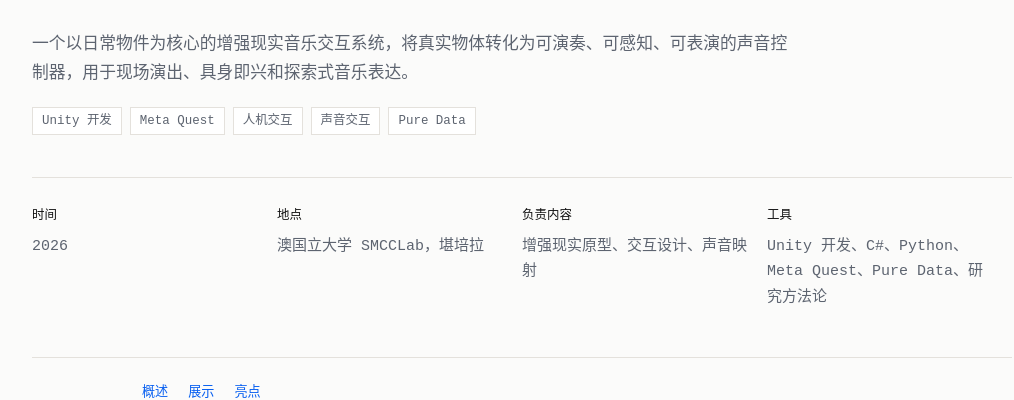
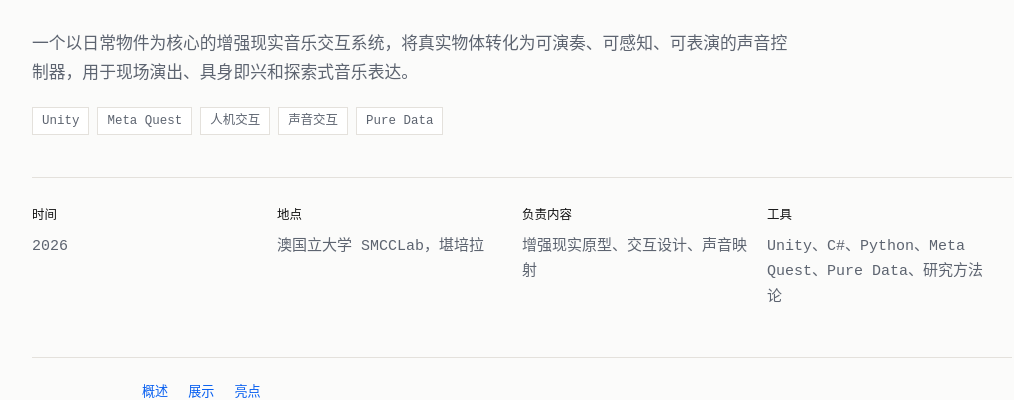
Before and after one commit to xlan666/xlan666.github.io, a Jekyll site: the page built from zh/projects/ar-musical-instruments.html, in a window 1280 px wide. Shown: the part 301-701 px from the top of the page, without its empty margins (118-1132 px from the left). Built offline with Jekyll 4.4.1, drawn with Linux system fonts in a browser that asks for light colours.

Commit message:
Refine project tools and performance notes

```diff
--- a/en/performances/lens-performance.html
+++ b/en/performances/lens-performance.html
@@ -34,7 +34,7 @@ lang: en
 <section class="project-section project-notes">
   <h2>Performance notes</h2>
   <p>
-    This LENS performance was developed within COMP8350 Sound and Music Computing at the Australian National University, focusing on live collaborative computer music. I designed a computer-based music system for group performance and presented it through a 4-5 minute live work built around sound structure, interface control and performer coordination.
+    This LENS performance was used for teaching and presented in COMP8350 Sound and Music Computing at the Australian National University, focusing on live collaborative computer music. I designed a computer-based music system for group performance and presented it through a 4-5 minute live work built around sound structure, interface control and performer coordination.
   </p>
   <p>
     I designed three operating interfaces and treated them as shared performance surfaces. Visual cues, timed structures and sound-control modules helped performers coordinate rhythm while leaving room for live variation. The piece focuses on collaborative control, readable screen-based interaction and the translation of interface gestures into musical texture.
--- a/en/performances/solo-performance.html
+++ b/en/performances/solo-performance.html
@@ -17,7 +17,7 @@ lang: en
 <section class="project-section project-notes">
   <h2>Performance notes</h2>
   <p>
-    This solo performance was developed within Sound and Music Computing at the Australian National University. Built in Pure Data, the work presents a 120-150 second computer music performance through a single-take screencast, foregrounding the sound structure, interface operation and real-time interaction process.
+    This solo performance was used for teaching and presented in COMP8350 Sound and Music Computing at the Australian National University. Built in Pure Data, the work presents a 120-150 second computer music performance through a single-take screencast, foregrounding the sound structure, interface operation and real-time interaction process.
   </p>
   <p>
     I approached the piece as an interface-based instrument. The visual patch layout, control gestures and sound behaviours were designed as one performance logic, so the screen could communicate how the system was being played. Technically, the work focuses on real-time sound control, modular interaction and a compact structure that presents both the musical idea and the system logic.
--- a/zh/performances/lens-performance.html
+++ b/zh/performances/lens-performance.html
@@ -34,7 +34,7 @@ lang: zh-CN
 <section class="project-section project-notes">
   <h2>表演说明</h2>
   <p>
-    这个协作表演来自澳大利亚国立大学 COMP8350 电脑声音与音乐计算课程，围绕多人现场电脑音乐表演展开。我设计了一个适合团体协作的电脑音乐系统，并通过 4-5 分钟的现场表演呈现声音结构、界面控制和表演者之间的协作关系。
+    这个协作表演用于教学并展示在澳大利亚国立大学 COMP8350 电脑声音与音乐计算课程中，围绕多人现场电脑音乐表演展开。我设计了一个适合团体协作的电脑音乐系统，并通过 4-5 分钟的现场表演呈现声音结构、界面控制和表演者之间的协作关系。
   </p>
   <p>
     我设计了三个不同的操作界面，并把界面作为共享的表演平面：视觉提示、时间结构和声音控制模块帮助表演者协调节奏，同时保留现场变化和表达空间。作品重点关注协作控制、屏幕界面的可读性，以及界面操作如何转化为声音纹理。
--- a/zh/performances/solo-performance.html
+++ b/zh/performances/solo-performance.html
@@ -17,7 +17,7 @@ lang: zh-CN
 <section class="project-section project-notes">
   <h2>表演说明</h2>
   <p>
-    这个单人表演来自澳大利亚国立大学 COMP8350 电脑声音与音乐计算课程。作品使用 Pure Data 创作并完成 120-150 秒的个人电脑音乐表演，以单镜头录屏呈现完整的声音结构、界面操作和实时交互过程。
+    这个单人表演用于教学并展示在澳大利亚国立大学 COMP8350 电脑声音与音乐计算课程中。作品使用 Pure Data 创作并完成 120-150 秒的个人电脑音乐表演，以单镜头录屏呈现完整的声音结构、界面操作和实时交互过程。
   </p>
   <p>
     我将作品设计为一个基于界面的乐器：模块化视觉布局、控制手势和声音行为共同构成表演逻辑，让观众能够通过屏幕理解系统如何被演奏。技术上，作品聚焦实时声音控制、模块化操控设计，以及在较短时间内形成完整音乐想法和系统逻辑的表演结构。
--- a/zh/projects/ar-musical-instruments.html
+++ b/zh/projects/ar-musical-instruments.html
@@ -11,7 +11,7 @@ lang: zh-CN
     <h1>日常物件增强现实音乐乐器</h1>
     <p>一个以日常物件为核心的增强现实音乐交互系统，将真实物体转化为可演奏、可感知、可表演的声音控制器，用于现场演出、具身即兴和探索式音乐表达。</p>
     <div class="tag-list" aria-label="项目标签">
-      <span>Unity 开发</span><span>Meta Quest</span><span>人机交互</span><span>声音交互</span><span>Pure Data</span>
+      <span>Unity</span><span>Meta Quest</span><span>人机交互</span><span>声音交互</span><span>Pure Data</span>
     </div>
   </div>
 </section>
@@ -20,7 +20,7 @@ lang: zh-CN
   <div><span>时间</span>2026</div>
   <div><span>地点</span>澳国立大学 SMCCLab，堪培拉</div>
   <div><span>负责内容</span>增强现实原型、交互设计、声音映射</div>
-  <div><span>工具</span>Unity 开发、C#、Python、Meta Quest、Pure Data、研究方法论</div>
+  <div><span>工具</span>Unity、C#、Python、Meta Quest、Pure Data、研究方法论</div>
 </section>
 
 <nav class="case-nav" aria-label="项目章节">
```
